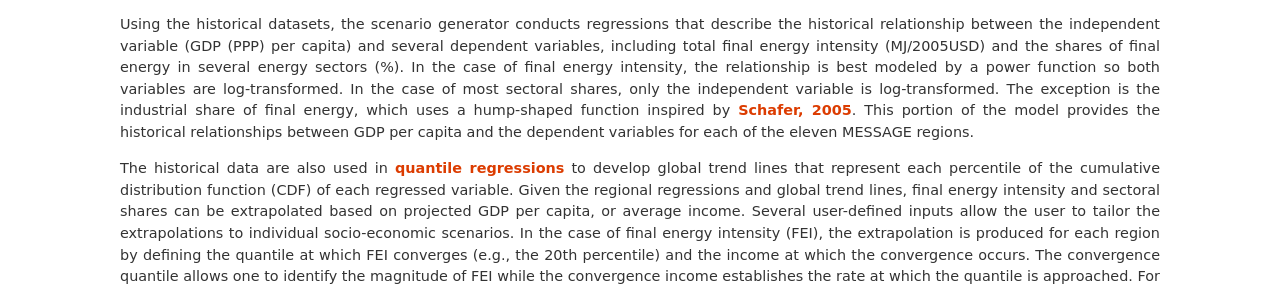
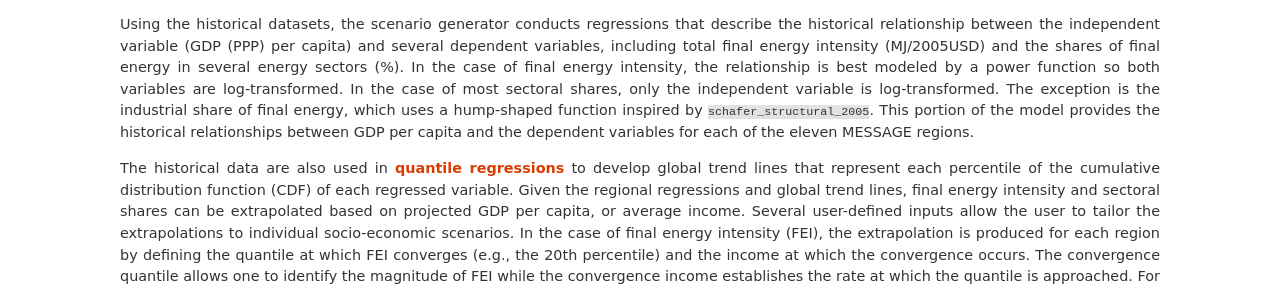
Before and after one commit to yiyi1991/message-ix-models, a Sphinx documentation site: the page built from doc/global/source/message_globiom/socio_econ/demand.rst, in a window 1280 px wide. Shown: the part 555-845 px from the top of the page. Built offline with Sphinx 7.4.7, drawn with Linux system fonts in a browser that asks for light colours; cross-references to code outside the pages are shown as plain code.

Commit message:
Update demand.rst

```diff
--- a/doc/global/source/message_globiom/socio_econ/demand.rst
+++ b/doc/global/source/message_globiom/socio_econ/demand.rst
@@ -20,7 +20,7 @@ These demands are generated using a so-called scenario generator which is implem
 4. Projected GDP (PPP) – for example Global Energy Assessment (`GEA scenarios <http://www.iiasa.ac.at/web-apps/ene/geadb/dsd?Action=htmlpage&page=welcome>`_) or Shared Socio-Economic Pathways (`SSP scenarios <https://tntcat.iiasa.ac.at/SspDb/dsd?Action=htmlpage&page=welcome>`_)
 5. Projected Population – for example UN long-range projections (`GEA scenarios <http://www.iiasa.ac.at/web-apps/ene/geadb/dsd?Action=htmlpage&page=welcome>`_) or Shared Socio-Economic Pathways (`SSP scenarios <https://tntcat.iiasa.ac.at/SspDb/dsd?Action=htmlpage&page=welcome>`_)
 
-Using the historical datasets, the scenario generator conducts regressions that describe the historical relationship between the independent variable (GDP (PPP) per capita) and several dependent variables, including total final energy intensity (MJ/2005USD) and the shares of final energy in several energy sectors (%). In the case of final energy intensity, the relationship is best modeled by a power function so both variables are log-transformed.  In the case of most sectoral shares, only the independent variable is log-transformed. The exception is the industrial share of final energy, which uses a hump-shaped function inspired by `Schafer, 2005 <https://wiki.ucl.ac.uk/display/ADVIAM/References+MESSAGE>`_. This portion of the model provides the historical relationships between GDP per capita and the dependent variables for each of the eleven MESSAGE regions.
+Using the historical datasets, the scenario generator conducts regressions that describe the historical relationship between the independent variable (GDP (PPP) per capita) and several dependent variables, including total final energy intensity (MJ/2005USD) and the shares of final energy in several energy sectors (%). In the case of final energy intensity, the relationship is best modeled by a power function so both variables are log-transformed.  In the case of most sectoral shares, only the independent variable is log-transformed. The exception is the industrial share of final energy, which uses a hump-shaped function inspired by :cite:`schafer_structural_2005`. This portion of the model provides the historical relationships between GDP per capita and the dependent variables for each of the eleven MESSAGE regions.
 
 The historical data are also used in `quantile regressions <https://en.wikipedia.org/wiki/Quantile_regression>`_ to develop global trend lines that represent each percentile of the cumulative distribution function (CDF) of each regressed variable. Given the regional regressions and global trend lines, final energy intensity and sectoral shares can be extrapolated based on projected GDP per capita, or average income. Several user-defined inputs allow the user to tailor the extrapolations to individual socio-economic scenarios. In the case of final energy intensity (FEI), the extrapolation is produced for each region by defining the quantile at which FEI converges (e.g., the 20th percentile) and the income at which the convergence occurs. The convergence quantile allows one to identify the magnitude of FEI while the convergence income establishes the rate at which the quantile is approached. For the sectoral shares, the user can specify the global quantile at which the extrapolation should converge, the income at which the extrapolation diverges from the regional regression line and turns parallel to the specified convergence quantile (i.e., how long the sectoral share follows the historical trajectory), and the income at which the extrapolation converges to the quantile. Given these input parameters, the user can extrapolate both FEI and sectoral shares.
 
```
